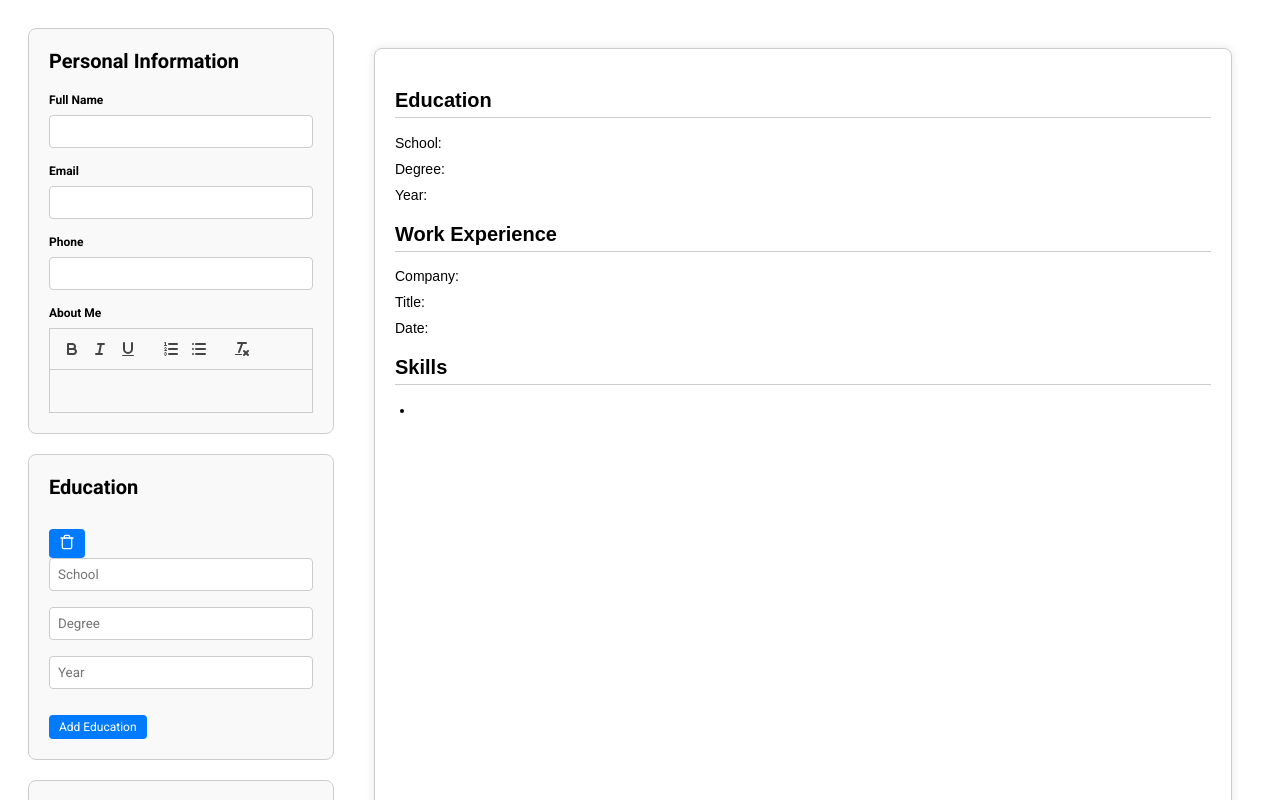
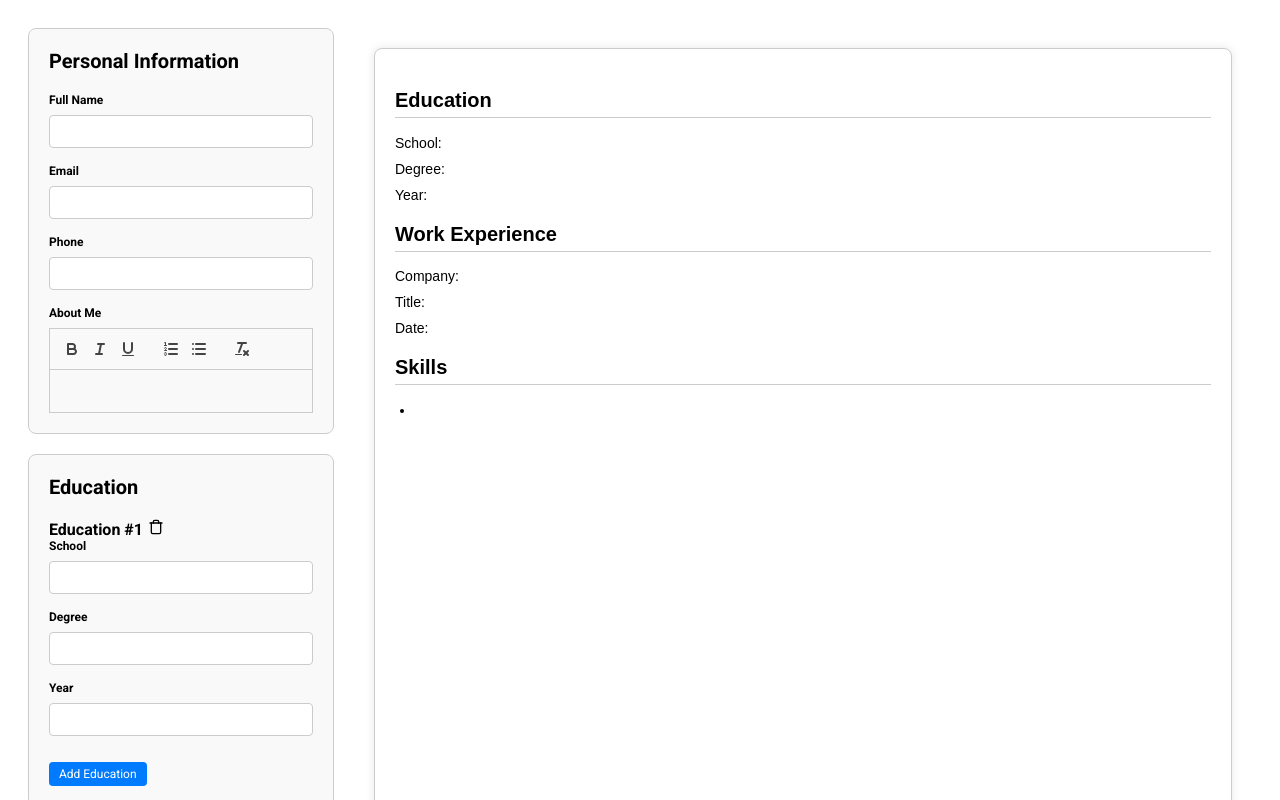
Before and after one commit to morrowdavidson/cv-creator, a React (Vite) app: page / in a window 1280 px wide. Shown: the top 800 px of the page. Built offline with nearby package versions, Linux system fonts and the light colour scheme.

Commit message:
Add IconButton and SectionHeader components; update EducationForm with new styles and labels

```diff
--- a/src/components/cv-form/CommonStyles.js
+++ b/src/components/cv-form/CommonStyles.js
@@ -91,3 +91,29 @@ export const Icon = styled.i`
   width: 16px; /* Adjust the width as needed */
   height: 16px; /* Adjust the height as needed */
 `;
+
+export const IconButton = styled.button`
+  background: none;
+  border: none;
+  padding: 0;
+  cursor: pointer;
+  display: inline-flex;
+  align-items: center;
+  justify-content: center;
+
+  &:focus {
+    outline: none;
+  }
+
+  &:hover ${Icon} {
+    color: #0056b3; /* Change color on hover if needed */
+  }
+`;
+
+export const SectionHeader = styled.h2`
+  margin: 0px;
+  padding: 0px;
+  margin-right: 5px;
+  display: inline;
+  font-size: 1em;
+`;
--- a/src/components/cv-form/education-form.jsx
+++ b/src/components/cv-form/education-form.jsx
@@ -1,6 +1,14 @@
 import PropTypes from 'prop-types';
 import { useEffect } from 'react';
-import { Form, Button, Input, Icon } from './CommonStyles';
+import {
+  Form,
+  Button,
+  Input,
+  Icon,
+  IconButton,
+  Label,
+  SectionHeader,
+} from './CommonStyles';
 import feather from 'feather-icons';
 
 function EducationForm({ educationList, setEducationList }) {
@@ -39,27 +47,36 @@ function EducationForm({ educationList, setEducationList }) {
     <Form>
       {educationList.map((education, index) => (
         <div key={index}>
-          <Button type="button" onClick={() => handleDeleteEducation(index)}>
+          <SectionHeader>
+            {education.school ? education.school : `Education #${index + 1}`}
+          </SectionHeader>
+          <IconButton
+            type="button"
+            onClick={() => handleDeleteEducation(index)}
+          >
             <Icon data-feather="trash"></Icon>
-          </Button>
+          </IconButton>
+          <Label htmlFor={`school-${index}`}>School</Label>
           <Input
             type="text"
+            id={`school-${index}`}
             name="school"
-            placeholder="School"
             value={education.school}
             onChange={(event) => handleInputChange(index, event)}
           />
+          <Label htmlFor={`degree-${index}`}>Degree</Label>
           <Input
             type="text"
+            id={`degree-${index}`}
             name="degree"
-            placeholder="Degree"
             value={education.degree}
             onChange={(event) => handleInputChange(index, event)}
           />
+          <Label htmlFor={`year-${index}`}>Year</Label>
           <Input
             type="text"
+            id={`year-${index}`}
             name="year"
-            placeholder="Year"
             value={education.year}
             onChange={(event) => handleInputChange(index, event)}
           />
```
